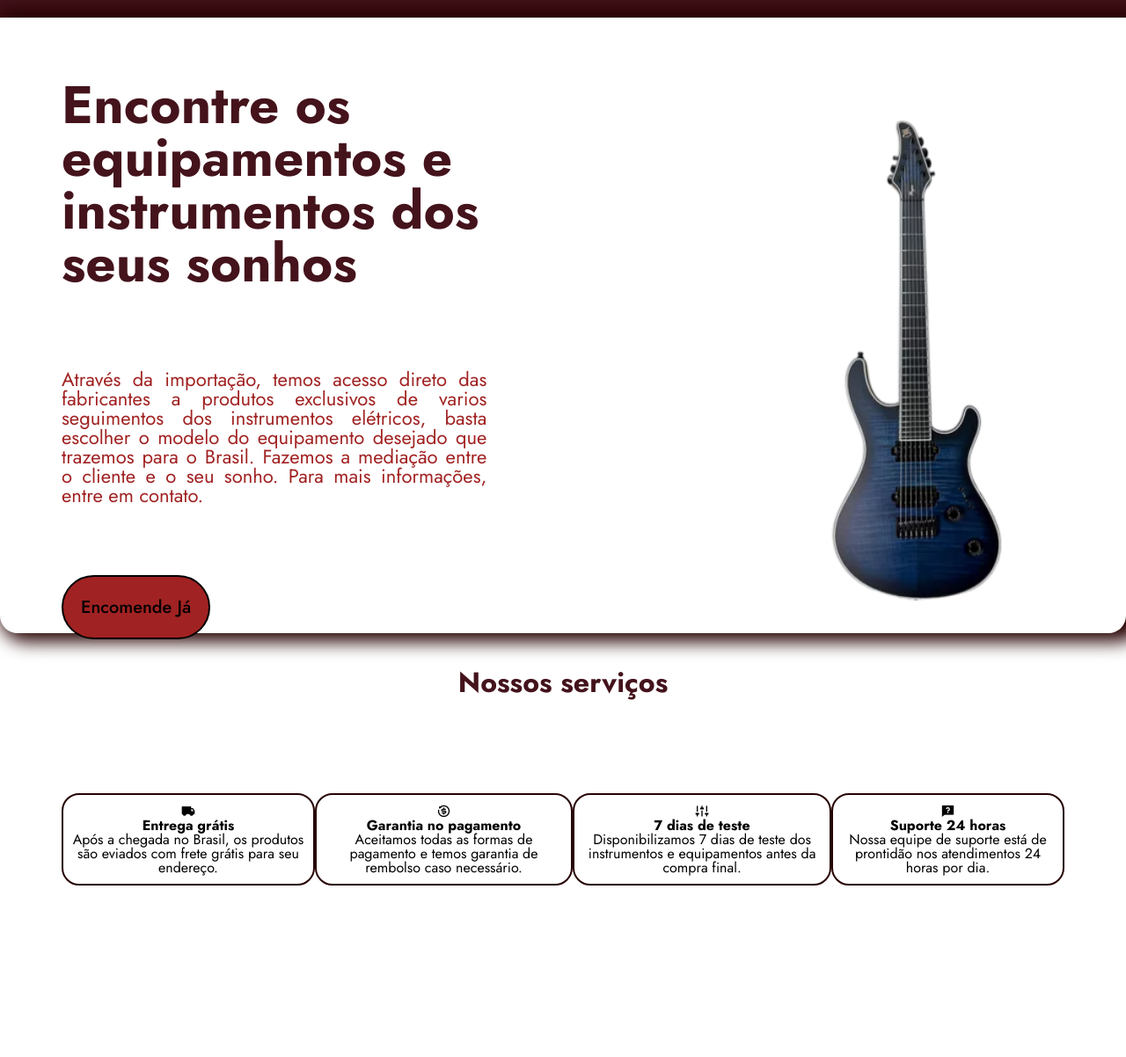
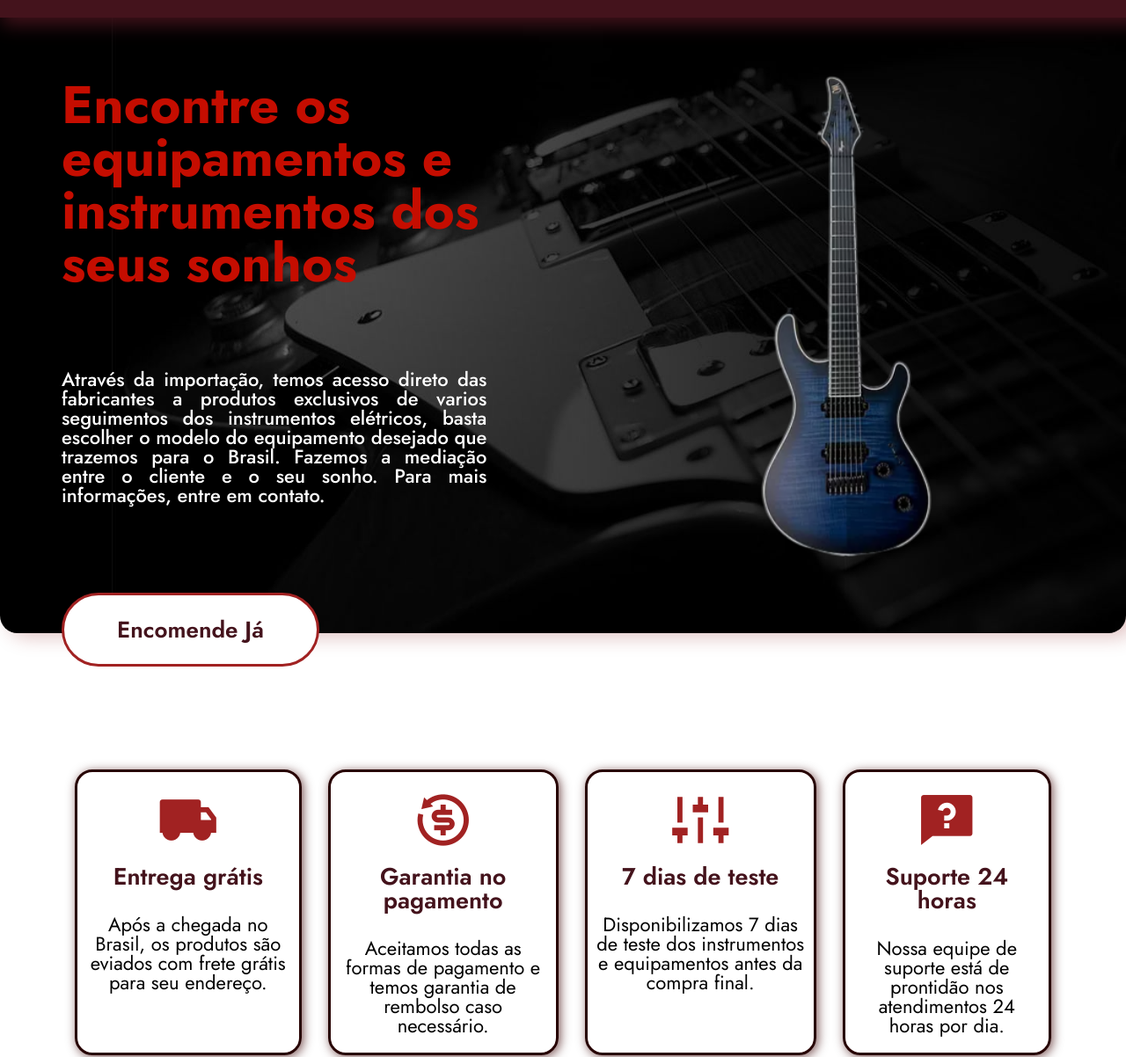
Before and after one commit to Marcusantana/transfero-projeto, a plain HTML site: page front end trasfero/index.html in a window 1280 px wide. Shown: the part 120-1322 px from the top of the page at 88% size. Before the commit the page ends 1197 px from the top, so only its background shows below. Drawn offline with nearby package versions, Linux system fonts and the light colour scheme.

Commit message:
Add files via upload

```diff
--- a/front end trasfero/index.html
+++ b/front end trasfero/index.html
@@ -44,7 +44,6 @@
             </div>
         </section>
         <section class="info">
-            <h2>Nossos serviços</h2>
             <nav class="info__cards">
                 <article>
                     <i class="ri-truck-fill"></i>
@@ -66,8 +65,8 @@
                     <h3>Suporte 24 horas</h3>
                     <p>Nossa equipe de suporte está de prontidão nos atendimentos 24 horas por dia.</p>
                 </article>
-            </nav>
-        </section>
+            </section>
+
     </main>
 </body>
 
--- a/front end trasfero/styles.css
+++ b/front end trasfero/styles.css
@@ -1,5 +1,6 @@
 header{
     width: 100%;
+    position: relative;
     display: flex;
     align-items: center;
     justify-content: space-between;
@@ -47,16 +48,19 @@ header .contato:hover{
     height: 700px;
     background: #fff;
     border-radius: 0px 0px 20px 20px;
-    box-shadow: 10px 0px 20px 10px #270202;
+    box-shadow: 10px 4px 22px  #850a0a41;
+    background-image: url(images/fundo_definitivo.jpg);
+    background-repeat: no-repeat;
+    background-size: cover;
+    background-clip: center center;
 }
 .carousel h1{
     font-size: 60px;
     width: 1600px;
     display: inline;
     font-weight: 700;
-    color: #44131c;
+    color: #c50d00;
     padding: 70px;
-    /* background-image: url(images/teste_9magem.jpg); */
 }
 
 .carousel p{
@@ -64,19 +68,19 @@ header .contato:hover{
     font-size: 22px;
     text-align: justify;
     margin-right: 100px;
-    color: #a12222;
-    font-weight: 400;
+    color: #ffffff;
+    font-weight: 500;
 }
 .carousel button{
-    padding: 20px;
-    background-color: #a12222;
-    color: #000000;
-    font-weight: 500;
-    font-size: 20px;
+    padding: 20px 60px;
+    background-color: #ffffff;
+    color: #44131c;
+    font-weight: 600;
+    font-size: 26px;
     border-radius: 50px;
-    margin-top:80px;
+    margin-top:100px;
     font-family: "Jost", serif;
-    border: solid 2px #000000;
+    border: solid 3px #a12222;
 }
 
 
@@ -84,7 +88,7 @@ header .contato:hover{
     background-color: #44131c;
     color: #fff;
     transition: background 0.70s;
-    border: solid 2px #000000;
+    border: solid 3px #ffffff;
 }
 
 html, body {
@@ -124,7 +128,7 @@ html, body {
     position: relative;
     width: 100vw;
     height: 300px;
-    margin-top: 90px;
+    margin-top: 40px;
     margin-right: 90px;
 
   }
@@ -136,9 +140,8 @@ html, body {
     animation: display 10s infinite;
     width: 210px;
     height: 600px;
-    margin-bottom: 1000px;
-    margin-left: 80px;
   }
+
 
   img:nth-child(2) {
     animation-delay: 2s;
@@ -155,22 +158,36 @@ html, body {
   .info{
     width: 100%;
   }
-  .info h2{
-    text-align: center;
-    font-weight: 700;
-    font-size: 32px;
-    margin: 40px;
-    color: #44131c;
-  }
 
  .info .info__cards{
   display: flex;
   text-align: center;
   padding: 70px;
+  margin-top: 70px;
  }
 
  .info article{
-  border: solid 2px #270202;
+  border: solid 3.5px #270202;
+  box-shadow: 2px 2px 12px #3a0101ab;
+  border-radius: 20px;
+  margin: 15px;
   padding: 10px;
-  border-radius: 20px;
+  padding-top: 20px;
+  padding-bottom: 20px;
  }
+.info article i{
+  font-size: 70px;
+  color: #a12222;
+}
+.info article h3{
+  margin-top: 15px;
+  margin-bottom: 30px;
+  font-size: 27px;
+  font-weight: 600;
+  color: #44131c;
+}
+
+.info article p{
+  font-size: 22px;
+  font-weight: 400;
+}
```
Also changed, not shown: front end trasfero/images/carousel_fundo.jpg (added), front end trasfero/images/fundo.jpg (added), front end trasfero/images/fundo_definitivo.jpg (added), front end trasfero/images/guitarra_fundo.jpg (added), front end trasfero/images/teste_fundo.jpg (added).
